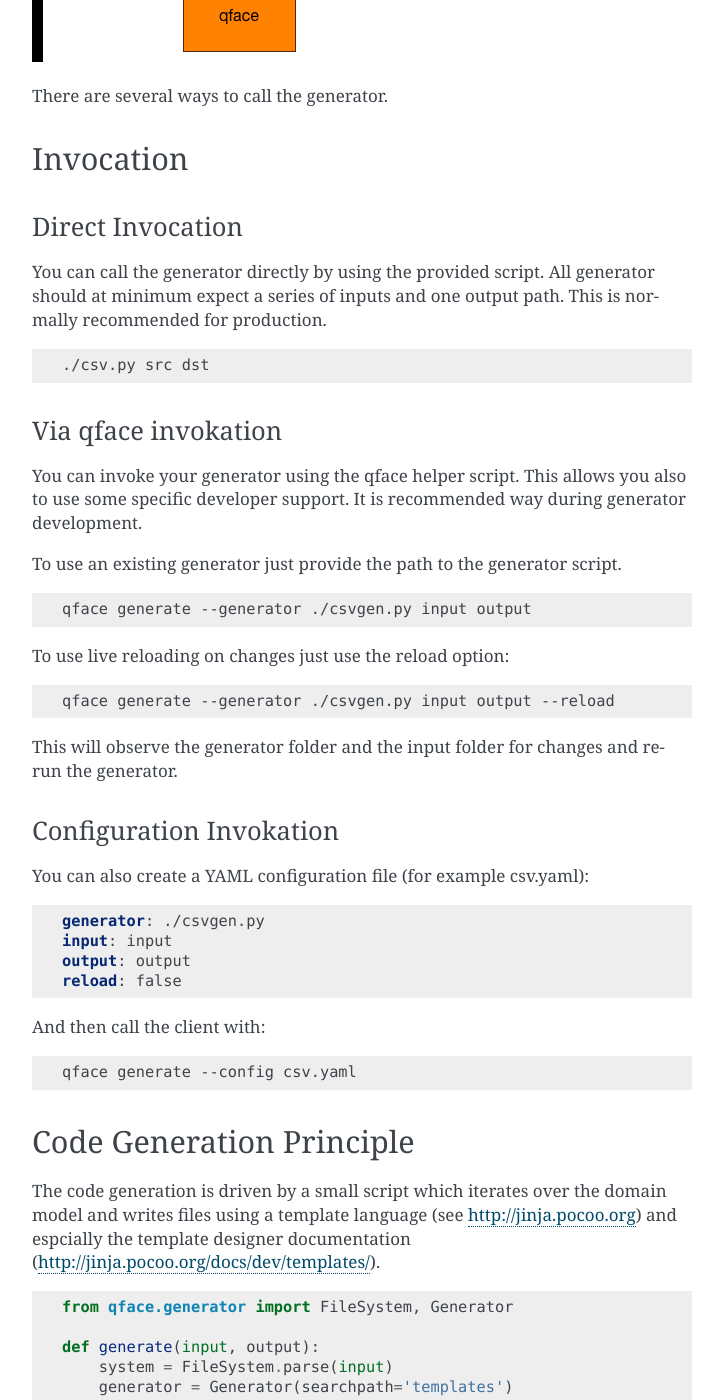
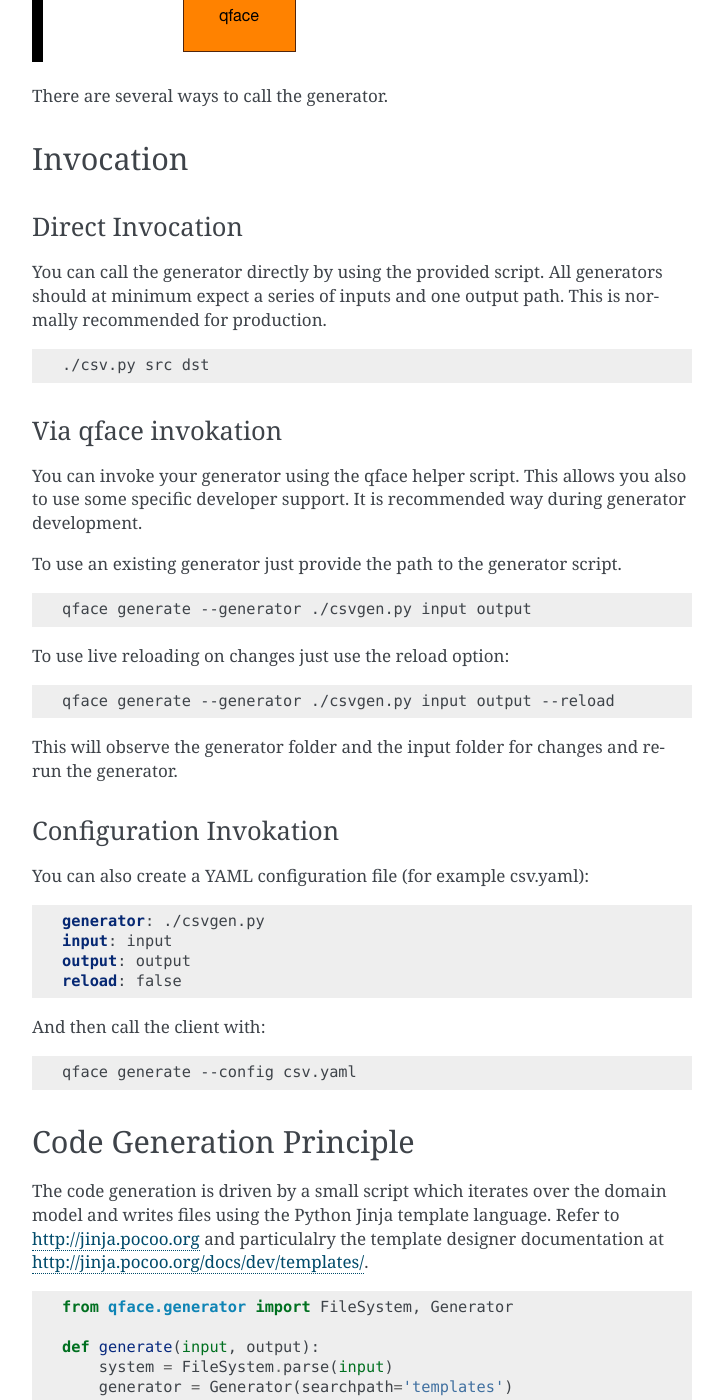
Before and after one commit to Pelagicore/qface, a Sphinx documentation site: the page built from docs/usage.rst, in a window 1280 px wide and 1400 px high, scrolled down 588 px. Shown: the whole window, without its empty margins (388-1111 px from the left). Built offline with Sphinx 7.4.7, drawn with Linux system fonts in a browser that asks for light colours; some of the changed text lies outside the part shown.

Commit message:
Update usage.rst

```diff
--- a/docs/usage.rst
+++ b/docs/usage.rst
@@ -18,7 +18,7 @@ Invocation
 Direct Invocation
 -----------------
 
-You can call the generator directly by using the provided script. All generator should at minimum expect a series of inputs and one output path. This is normally recommended for production.
+You can call the generator directly by using the provided script. All generators should at minimum expect a series of inputs and one output path. This is normally recommended for production.
 
 .. code-block:: sh
 
@@ -70,7 +70,7 @@ And then call the client with:
 Code Generation Principle
 =========================
 
-The code generation is driven by a small script which iterates over the domain model and writes files using a template language (see http://jinja.pocoo.org) and espcially the template designer documentation (http://jinja.pocoo.org/docs/dev/templates/).
+The code generation is driven by a small script which iterates over the domain model and writes files using the Python Jinja template language. Refer to http://jinja.pocoo.org and particulalry the template designer documentation at http://jinja.pocoo.org/docs/dev/templates/.
 
 .. code-block:: python
 
```
Also changed, not shown: other parts of docs/usage.rst (+1 -1 lines).
